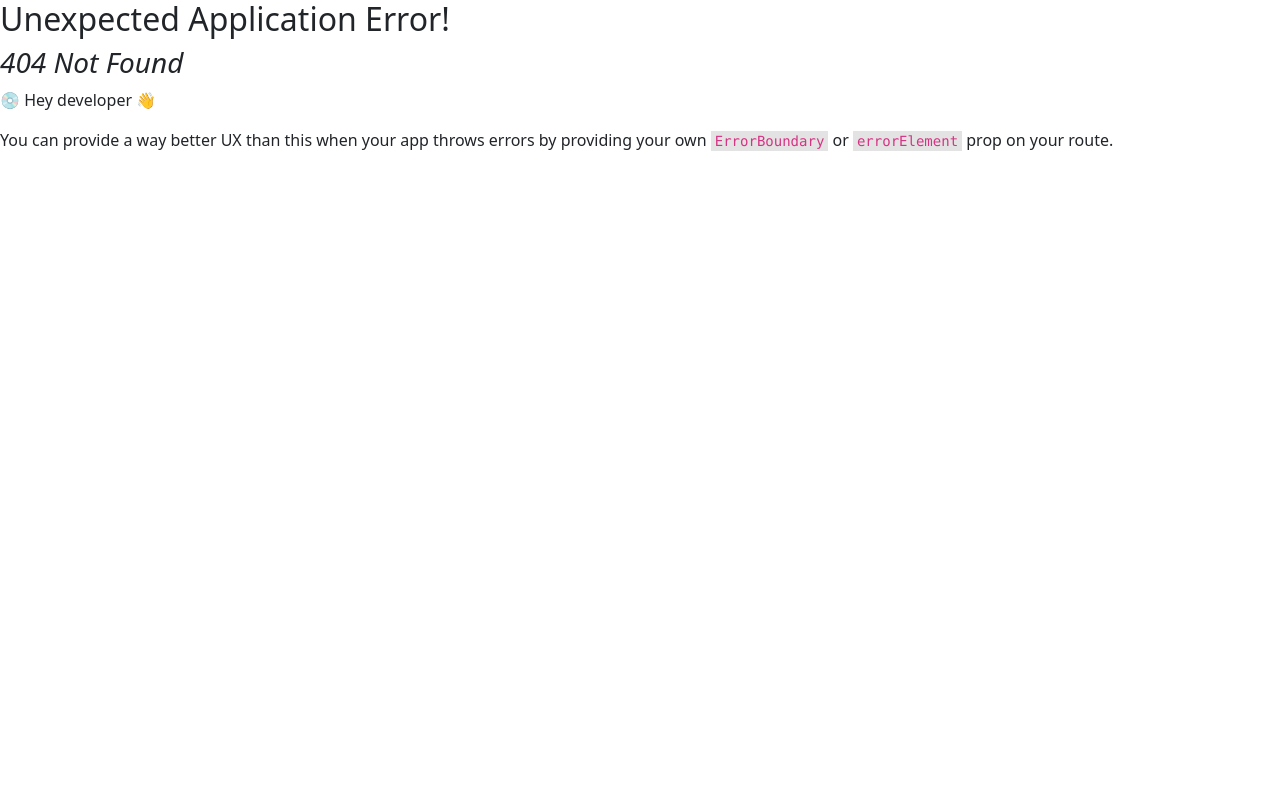
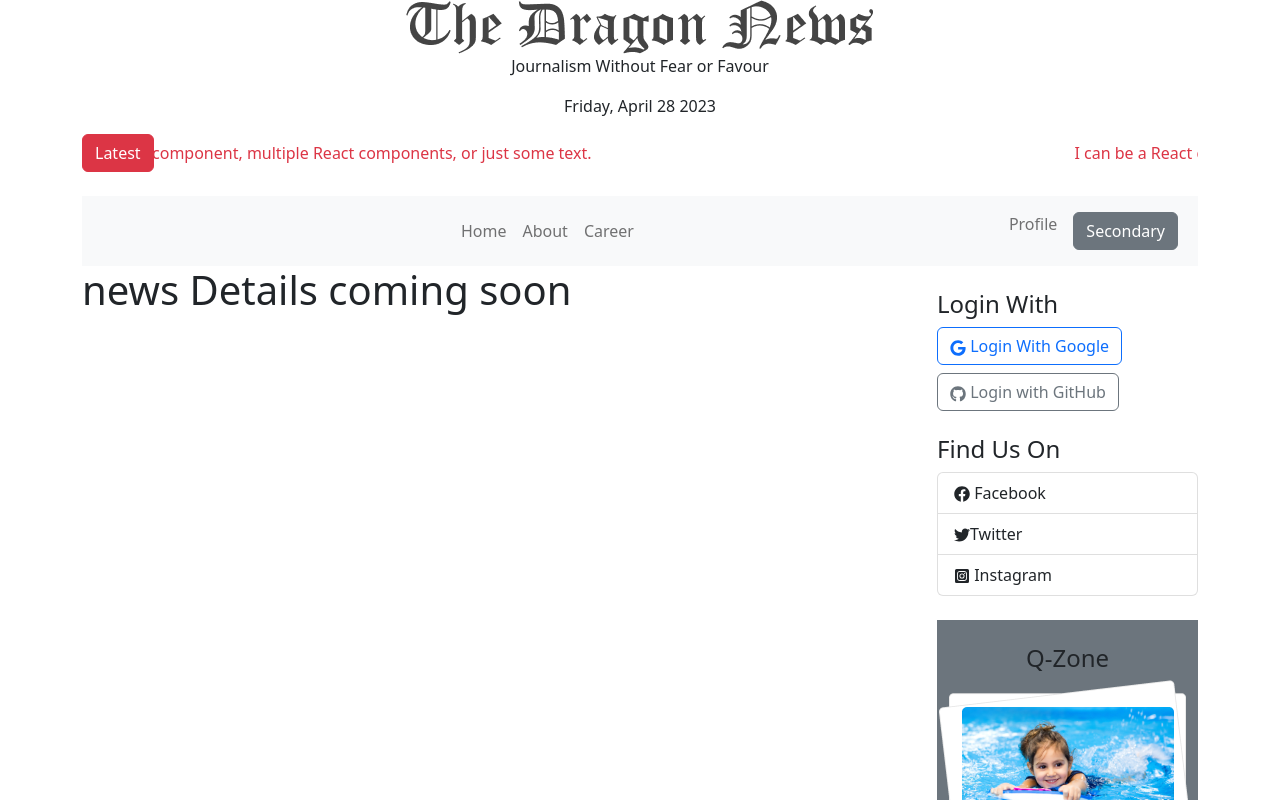
Before and after one commit to tariik12/dragon-news-client, a React (Vite) app: page /news/1 in a window 1280 px wide. Before the commit this address had no page. Shown: the top 800 px of the page. Built offline with nearby package versions, Linux system fonts and the light colour scheme.

Commit message:
news layout done

```diff
--- a/src/Layout/NewsLayout.jsx
+++ b/src/Layout/NewsLayout.jsx
@@ -1,9 +1,27 @@
 import React from 'react';
+import Header from '../pages/Home/Shared/Header/Header';
+import Footer from '../pages/Home/Shared/Footer/Footer';
+import { Col, Container, Row } from 'react-bootstrap';
+import LeftNav from '../pages/Home/Shared/LeftNav/LeftNav';
+import RightNav from '../pages/Home/Shared/RightNav/RightNav';
+import { Outlet } from 'react-router-dom';
 
 const NewsLayout = () => {
     return (
         <div>
+            <Header></Header>
+        <Container>
+      <Row>
 
+        <Col lg={9}>
+           <Outlet />
+        </Col>
+        <Col lg={3}>
+            <RightNav></RightNav>
+        </Col>
+      </Row>
+    </Container>
+        <Footer></Footer>
         </div>
     );
 };
--- /dev/null
+++ b/src/pages/Home/News/News.jsx
@@ -0,0 +1,11 @@
+import React from 'react';
+
+const News = () => {
+    return (
+        <div>
+            <h1>news Details coming soon</h1>
+        </div>
+    );
+};
+
+export default News;
```
Also changed, not shown: src/routes/Route.jsx (+12 -0 lines).
